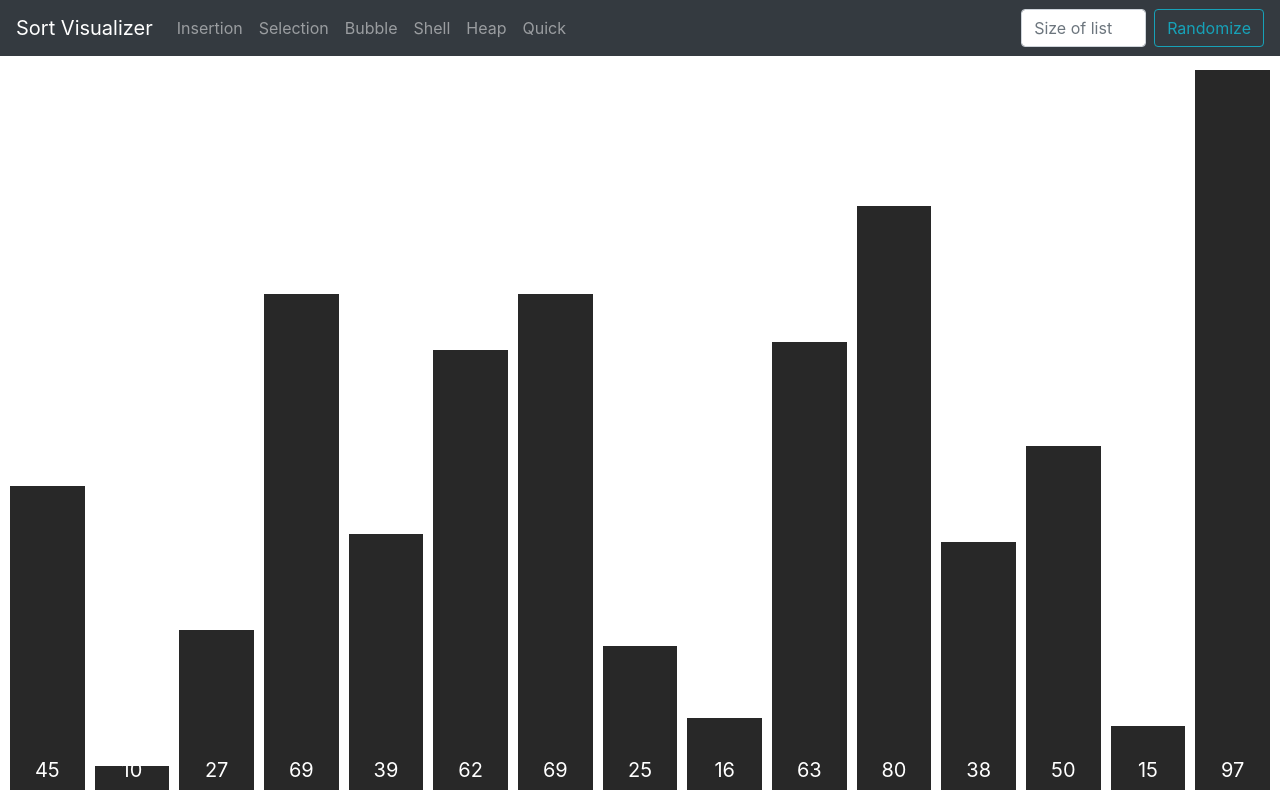
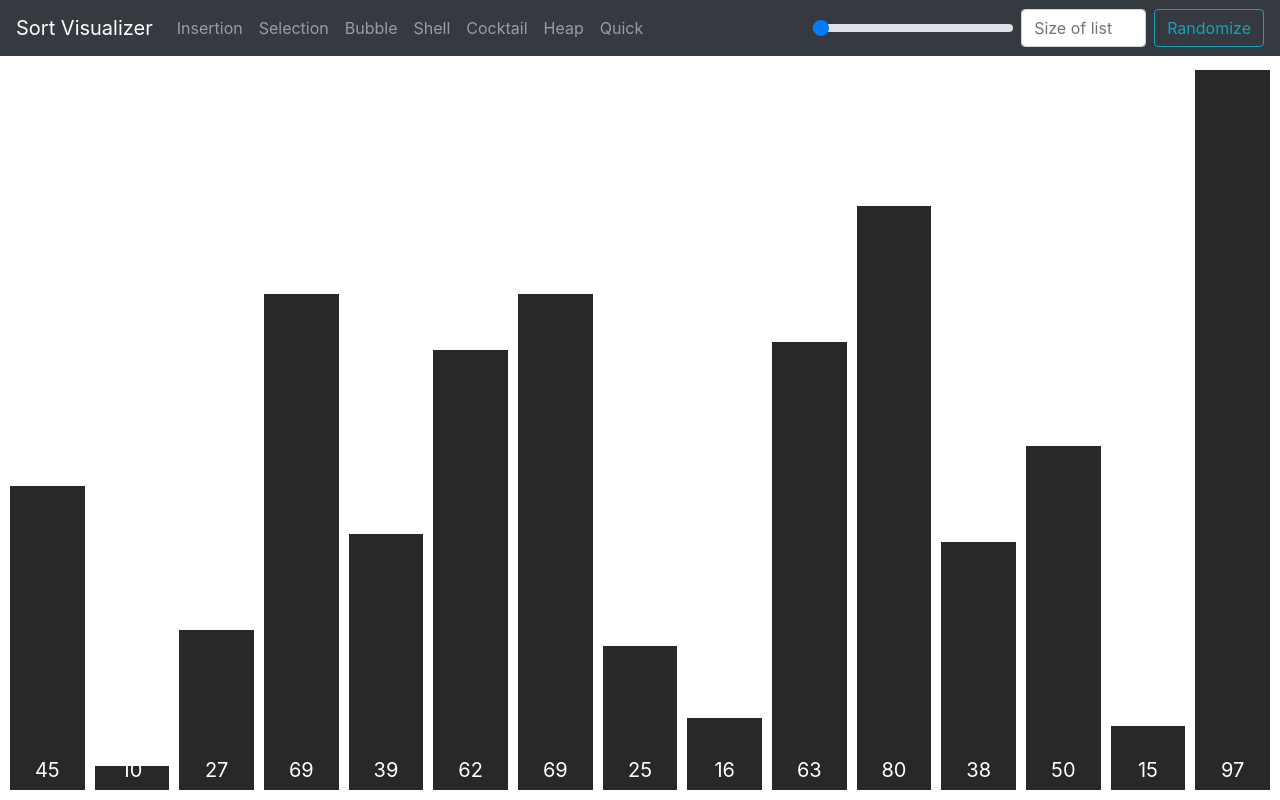
Before and after one commit to agavram/sort-visualizer, a React (Create React App) app: page / in a window 1280 px wide. Built offline with nearby package versions, Linux system fonts and the light colour scheme.

Commit message:
Added cocktail sort and slider for animation speed

```diff
--- a/package.json
+++ b/package.json
@@ -7,6 +7,7 @@
     "@testing-library/react": "^9.5.0",
     "@testing-library/user-event": "^7.2.1",
     "bootstrap": "^4.4.1",
+    "popper.js": "^1.14.3",
     "react": "^16.13.1",
     "react-bootstrap": "^1.0.0",
     "react-dom": "^16.13.1",
--- a/src/App.css
+++ b/src/App.css
@@ -5,7 +5,10 @@
   font-size: 20px;
   float: left;
   margin-right: 10px;
-  transition: 0.5s;
+}
+
+.custom-range {
+  width: 200px !important;
 }
 
 .value {
--- a/src/App.js
+++ b/src/App.js
@@ -1,11 +1,11 @@
 import React from 'react';
 import './App.css';
-import Array from './pages/Visualizer'
+import Visualizer from './pages/Visualizer'
 
 function App() {
   return (
     <div className="App">
-      <Array></Array>
+      <Visualizer></Visualizer>
       <link
         rel="stylesheet"
         href="https://maxcdn.bootstrapcdn.com/bootstrap/4.4.1/css/bootstrap.min.css"
--- a/src/pages/Visualizer.jsx
+++ b/src/pages/Visualizer.jsx
@@ -1,17 +1,18 @@
 import React, { Component } from 'react';
-import { Nav, Navbar, Form, FormControl, Button } from 'react-bootstrap';
+import { Nav, Navbar, Form, FormControl, Button, Tooltip, OverlayTrigger } from 'react-bootstrap';
 import { insertionSort } from '../sorting/Insertion';
 import { selectionSort } from '../sorting/Selection';
 import { bubbleSort } from '../sorting/Bubble';
 import { shellSort } from '../sorting/Shell';
 import { quickSort } from '../sorting/Quick';
 import { heapSort } from '../sorting/Heap';
+import { cocktail } from '../sorting/Cocktail';
 
 
 // The animation speed in milliseconds which can be modified
 // Must also be changed in the CSS file.
 // In the future this will be configurable by the user
-const ANIMATION_SPEED = 500;
+const ANIMATION_SPEED = 350;
 
 class Visualizer extends Component {
 
@@ -23,6 +24,7 @@ class Visualizer extends Component {
             newSize: 15,
             barMap: new Map(),
             sorted: false,
+            sorting: false,
             navHeight: 0,
         };
 
@@ -61,13 +63,17 @@ class Visualizer extends Component {
                         <Nav.Link onClick={() => this.sort(selectionSort)}>Selection</Nav.Link>
                         <Nav.Link onClick={() => this.sort(bubbleSort)}>Bubble</Nav.Link>
                         <Nav.Link onClick={() => this.sort(shellSort)}>Shell</Nav.Link>
+                        <Nav.Link onClick={() => this.sort(cocktail)}>Cocktail</Nav.Link>
                         {/* <Nav.Link onClick={() => this.sort(mergeSort) }>Merge</Nav.Link> */}
                         <Nav.Link onClick={() => this.sort(heapSort)}>Heap</Nav.Link>
                         <Nav.Link onClick={() => this.sort(quickSort)}>Quick</Nav.Link>
                     </Nav>
                     <Form inline onSubmit={e => { e.preventDefault(); this.generateArray(); }}>
+                        <OverlayTrigger placement="bottom" overlay={<Tooltip>Animation Speed: 350ms</Tooltip>}>
+                            <input data-toggle="tooltip" title="Animation Speed" data-placement="bottom" type="range" className="custom-range mr-2" min="200" max="1000" step="5" />
+                        </OverlayTrigger>
                         <FormControl type="number" placeholder="Size of list" className="mr-sm-2" onChange={this.sizeChange} max="35" min="5" style={{ width: '125px' }} />
-                        <Button variant="outline-info" onClick={() => this.generateArray(this.state.newSize)}>Randomize</Button>
+                        <Button variant="outline-info" type="submit">Randomize</Button>
                     </Form>
                 </Navbar>
                 {mapIterator(bars, (value, key) => {
@@ -77,6 +83,7 @@ class Visualizer extends Component {
                         bottom: `10px`,
                         position: 'absolute',
                         left: `calc((${100 / (bars.size)}% - ${subtractWidth}px) * ${value[1]} + ${value[1] + 1} * 10px)`,
+                        transition: '0.35s'
                     }} >
                         {/* Text inside the bar showing the height for the user to see */}
                         <span className="value">{value[0]}</span>
@@ -90,8 +97,12 @@ class Visualizer extends Component {
      * Generates a random divArray based off the newSize
      */
     generateArray() {
+        if (this.state.sorting) {
+            return;
+        }
+
         // The inputted size
-        const size = parseInt(this.state.newSize);
+        let size = parseInt(this.state.newSize);
         // This takes into account the margin of 10px
         const barMap = new Map();
 
@@ -106,13 +117,17 @@ class Visualizer extends Component {
 
     sort(algorithm) {
         let nums = this.getArray();
-        if (this.state.sorted) {
+        if (this.state.sorted || this.state.sorting) {
             return;
         }
-        this.setState({ sorted: true });
+        this.setState({ sorted: true, sorting: true });
 
         let animationArray = algorithm(nums);
         let animationCounter = 0;
+
+        setTimeout(() => {
+            this.setState({ sorting: false });
+        }, animationArray.length * ANIMATION_SPEED);
 
         for (let i = 0; i < animationArray.length; i++) {
             if (animationArray[i][0] !== animationArray[i][1]) {
@@ -130,8 +145,8 @@ class Visualizer extends Component {
         const bars = this.state.barMap;
 
         bars.forEach((value, _) => {
-            nums.push(value[0])
-        })
+            nums.push(value[0]);
+        });
 
         return nums;
     }
@@ -155,7 +170,7 @@ class Visualizer extends Component {
                 id2Value = value;
                 index2 = key;
             }
-        })
+        });
 
         const temp = id1Value[1];
         id1Value[1] = id2Value[1];
@@ -164,7 +179,7 @@ class Visualizer extends Component {
         barMap.set(index1, id1Value);
         barMap.set(index2, id2Value);
 
-        this.setState({ barMap })
+        this.setState({ barMap });
     }
 }
 
--- /dev/null
+++ b/src/sorting/Cocktail.js
@@ -0,0 +1,31 @@
+import { swap } from '../utilities/Utilities';
+
+export function cocktail(nums) {
+    let isSorted = true;
+    let animationArray = [];
+
+    while (isSorted) {
+        for (let i = 0; i < nums.length - 1; i++) {
+            if (nums[i] > nums[i + 1]) {
+                animationArray.push([i, i + 1]);
+                swap(nums, i, i + 1);
+                isSorted = true;
+            }
+        }
+
+        if (!isSorted)
+            break;
+
+        isSorted = false;
+
+        for (let j = nums.length - 1; j > 0; j--) {
+            if (nums[j - 1] > nums[j]) {
+                animationArray.push([j, j - 1]);
+                swap(nums, j, j - 1);
+                isSorted = true;
+            }
+        }
+    }
+
+    return animationArray;
+}
--- a/src/sorting/Heap.js
+++ b/src/sorting/Heap.js
@@ -1,4 +1,4 @@
-import { swap } from '../utilities/Helpers';
+import { swap } from '../utilities/Utilities';
 
 export function heapSort(nums) {
 
--- a/src/sorting/Quick.js
+++ b/src/sorting/Quick.js
@@ -1,4 +1,4 @@
-import { swap } from "../utilities/Helpers";
+import { swap } from "../utilities/Utilities";
 
 export function quickSort(nums) {
     let animationArray = [];
--- a/src/utilities/Helpers.js
+++ /dev/null
@@ -1,24 +0,0 @@
-/**
- * Swaps indexes of an array
- * @param {*} nums
- * @param {*} left
- * @param {*} right
- */
-export function swap(nums, left, right) {
-    var temp = nums[left];
-    nums[left] = nums[right];
-    nums[right] = temp;
-}
-
-/**
-* This method generates the arrray of numbers to be sorted
-*/
-export function getArray() {
-    let nums = [];
-    const bars = document.getElementsByClassName('bar');
-
-    for (let i = 0; i < bars.length; i++) {
-        nums.push(parseInt(bars[i].getAttribute('value')));
-    }
-    return nums;
-}
--- /dev/null
+++ b/src/utilities/Utilities.js
@@ -0,0 +1,11 @@
+/**
+ * Swaps indexes of an array
+ * @param {*} nums
+ * @param {*} left
+ * @param {*} right
+ */
+export function swap(nums, left, right) {
+    var temp = nums[left];
+    nums[left] = nums[right];
+    nums[right] = temp;
+}
```
Also changed, not shown: 1 other file (tests, documents, lock files or other folders).
